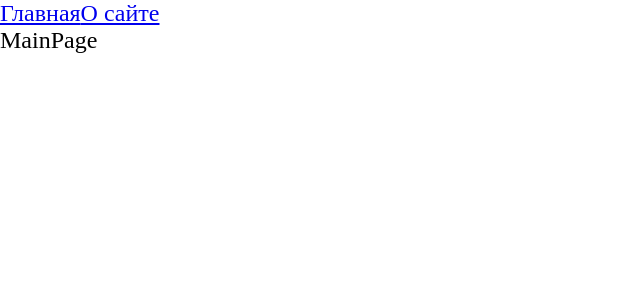
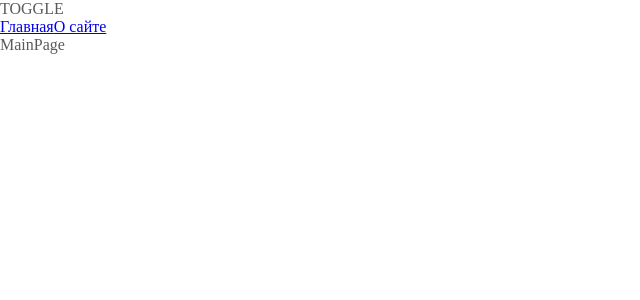
Before and after one commit to syndikat8/lvl-up-frontend, a React app: page / in a window 1280 px wide. Shown: the top 300 px of the page, without its empty margins (0-640 px from the left). Built offline with nearby package versions, Linux system fonts and the light colour scheme.

Commit message:
feat: add lesson 7 (create context and theme for app)

```diff
--- a/src/App.tsx
+++ b/src/App.tsx
@@ -1,14 +1,23 @@
 import React, { Suspense } from 'react';
-import {Link, Route, Routes} from "react-router-dom";
-import './index.scss'
-import {AboutPageAsync} from "./pages/AboutPage/AboutPage.async";
-import {MainPageAsync} from "./pages/MainPage/MainPage.async";
+import { Link, Route, Routes } from "react-router-dom";
+
+import { AboutPageAsync } from "./pages/AboutPage/AboutPage.async";
+import { MainPageAsync } from "./pages/MainPage/MainPage.async";
+
+import { useTheme } from "./theme/useTheme";
+
+import './styles/index.scss'
 
 const App = () => {
+    const { theme, changeTheme } = useTheme()
+
     return (
-        <div className="app">
+        <div className={`app ${theme}`}>
+            <div onClick={changeTheme}>TOGGLE</div>
+
             <Link to={'/'}>Главная</Link>
             <Link to={'/about'}>О сайте</Link>
+
             <Suspense fallback={<div>Loading...</div>}>
                 <Routes>
                     <Route path={'/about'} element={<AboutPageAsync/>} />
--- a/src/index.scss
+++ /dev/null
@@ -1,9 +0,0 @@
-* {
-    margin: 0;
-    padding: 0;
-    box-sizing: border-box;
-}
-
-.app {
-    font-size: 24px;
-}
--- a/src/index.tsx
+++ b/src/index.tsx
@@ -1,10 +1,13 @@
 import {render} from "react-dom";
 import App from "./App";
 import {BrowserRouter} from "react-router-dom";
+import ThemeProvider from "./theme/ThemeProvider";
 
 render(
     <BrowserRouter>
-        <App/>
+        <ThemeProvider>
+            <App/>
+        </ThemeProvider>
     </BrowserRouter>,
 document.getElementById('root')
 )
--- /dev/null
+++ b/src/styles/index.scss
@@ -0,0 +1,13 @@
+@import "reset";
+@import "variables/global";
+@import "themes/light";
+@import "themes/dark";
+
+.app {
+    font-size: var(--font-m);
+
+    background: var(--bg-color);
+    color: var(--primary-color);
+
+    min-height: 100vh
+}
--- /dev/null
+++ b/src/styles/reset.scss
@@ -0,0 +1,13 @@
+* {
+  margin: 0;
+  padding: 0;
+  box-sizing: border-box;
+}
+
+input,
+button,
+textarea,
+select {
+  margin: 0;
+  font: inherit;
+}
--- /dev/null
+++ b/src/styles/themes/dark.scss
@@ -0,0 +1,6 @@
+.app.dark {
+  --bg-color: #1A1B1D;
+
+  --primary-color: #FFFFFF;
+  --secondary-color: #727478;
+}
--- /dev/null
+++ b/src/styles/themes/light.scss
@@ -0,0 +1,6 @@
+.app.light {
+  --bg-color: #ffffff;
+
+  --primary-color: #5A5A5A;
+  --secondary-color: #727478;
+}
--- /dev/null
+++ b/src/styles/variables/global.scss
@@ -0,0 +1,12 @@
+:root {
+  --font-family-main: Arial;
+
+  --font-size-m: 16px;
+  --font-size-l: 24px;
+
+  --font-line-m: 24px;
+  --font-line-l: 32px;
+
+  --font-m: var(--font-size-m) / var(--font-size-m) var(--font-family-main);
+  --font-l: var(--font-size-l) / var(--font-size-l) var(--font-family-main);
+}
--- /dev/null
+++ b/src/theme/ThemeContext.ts
@@ -0,0 +1,15 @@
+import { createContext } from "react";
+
+export enum Theme {
+    LIGHT = 'light',
+    DARK = 'dark'
+}
+
+export interface ThemeContextProps {
+    theme?: Theme,
+    setTheme?: (theme: Theme) => void
+}
+
+export const ThemeContext = createContext<ThemeContextProps>({})
+
+export const LOCAL_STORAGE_THEME_KEY = 'theme'
--- /dev/null
+++ b/src/theme/ThemeProvider.tsx
@@ -0,0 +1,21 @@
+import React, { FC, useMemo, useState } from 'react';
+import { LOCAL_STORAGE_THEME_KEY, Theme, ThemeContext } from "./ThemeContext";
+
+const defaultTheme = localStorage.getItem(LOCAL_STORAGE_THEME_KEY) as Theme || Theme.LIGHT
+
+const ThemeProvider: FC = ({ children }) => {
+    const [theme, setTheme] = useState<Theme>(defaultTheme)
+
+    const defaultProp = useMemo(() => ({
+        theme,
+        setTheme: setTheme,
+    }), [theme])
+
+    return (
+        <ThemeContext.Provider value={defaultProp}>
+            { children }
+        </ThemeContext.Provider>
+    );
+};
+
+export default ThemeProvider;
--- /dev/null
+++ b/src/theme/useTheme.ts
@@ -0,0 +1,25 @@
+import { useContext } from "react";
+import { LOCAL_STORAGE_THEME_KEY, Theme, ThemeContext } from "./ThemeContext";
+
+interface UseThemeResult {
+    changeTheme: () => void;
+    theme: Theme;
+}
+
+export function useTheme():UseThemeResult {
+    const { theme, setTheme } = useContext(ThemeContext)
+
+    const changeTheme = () => {
+        const { DARK, LIGHT } = Theme
+
+        const newTheme = theme === DARK ? LIGHT : DARK
+
+        setTheme(newTheme)
+        localStorage.setItem(LOCAL_STORAGE_THEME_KEY, newTheme)
+    }
+
+    return {
+        theme,
+        changeTheme
+    }
+}
```
